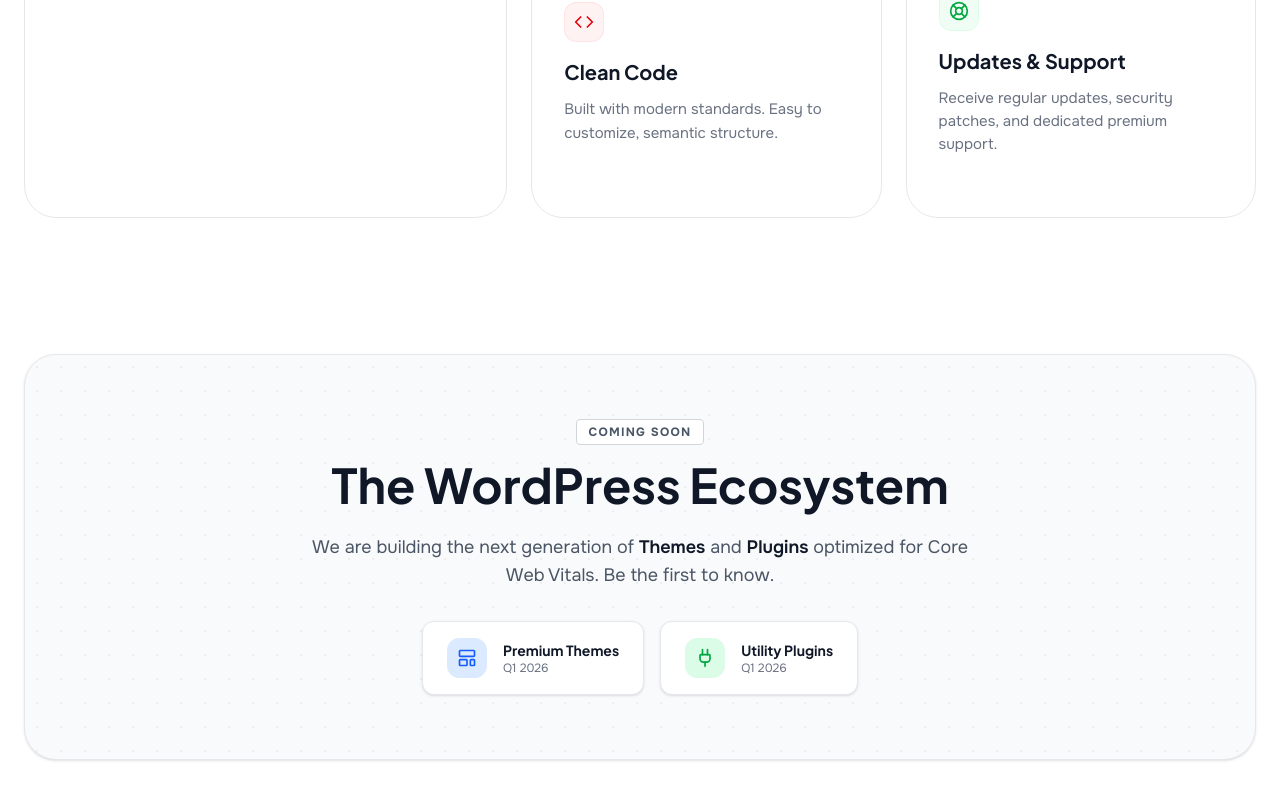
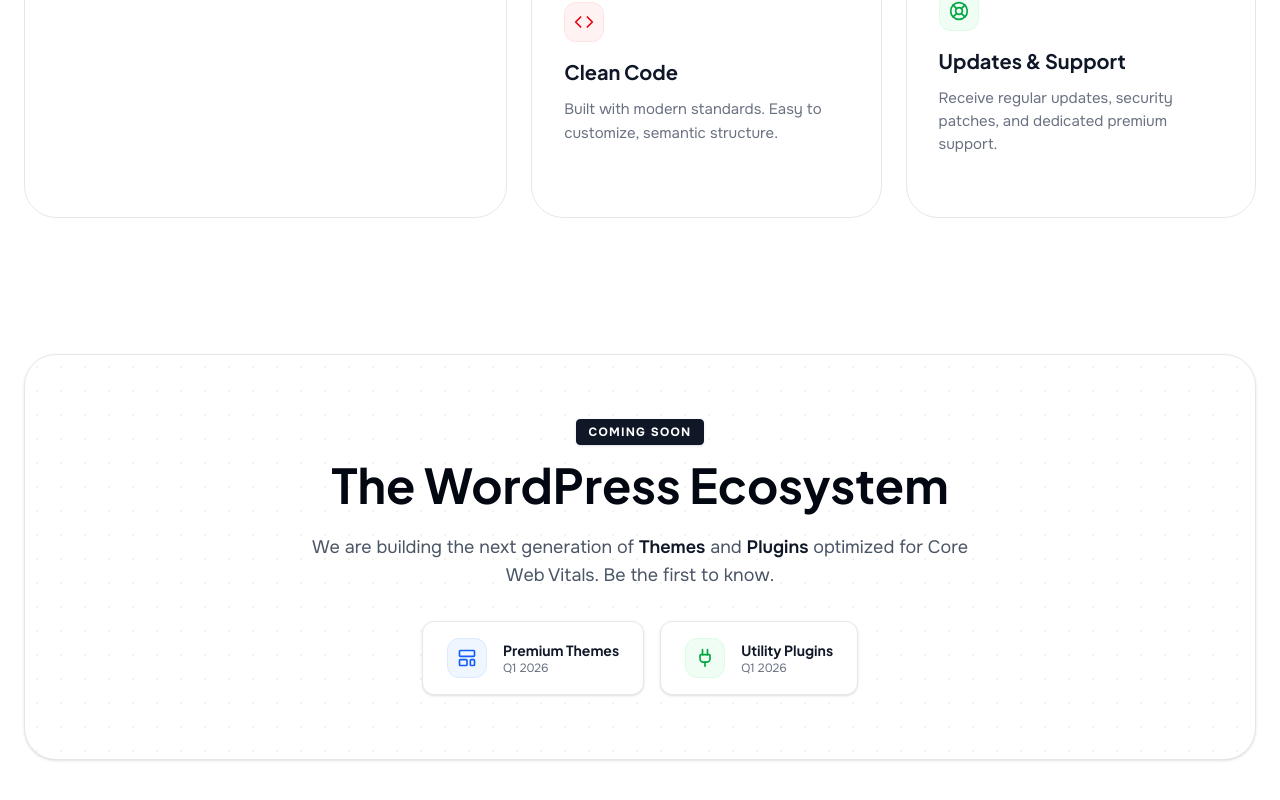
Before and after one commit to imtiaz-cnits/themesjet, a Next.js app: page / in a window 1280 px wide. Shown: the part 4232-5032 px from the top of the page. Built offline with nearby package versions, Linux system fonts and the light colour scheme.

Commit message:
ecosystem fixing ongoing

```diff
--- a/components/sections/WordPressEcosystem.tsx
+++ b/components/sections/WordPressEcosystem.tsx
@@ -8,7 +8,7 @@
         <section className="py-10 relative z-10 transition-colors duration-300">
             <div className="max-w-7xl mx-auto px-6">
 
-                {/* Main Card */}
+                {/* Main Card Container (Unchanged) */}
                 <motion.div
                     initial={{ opacity: 0, scale: 0.95 }}
                     whileInView={{ opacity: 1, scale: 1 }}
@@ -16,12 +16,12 @@
                     className="
                         relative rounded-[32px] overflow-hidden
                         border border-gray-200 dark:border-white/10
-                        bg-gray-50 dark:bg-gradient-to-r dark:from-gray-900 dark:to-[#0A0028]
+                        !bg-card dark:bg-[#0A0028]
                         p-10 md:p-16 text-center isolate shadow-sm dark:shadow-2xl
                         transition-colors duration-300
                     "
                 >
-                    {/* FIXED: Re-added the Dotted Pattern Overlay */}
+                    {/* Pattern Overlay */}
                     <div
                         className="absolute top-0 left-0 w-full h-full opacity-[0.05] dark:opacity-[0.15] pointer-events-none z-[-1]"
                         style={{
@@ -32,23 +32,35 @@
                     ></div>
 
                     <div className="relative z-10 flex flex-col items-center">
-                        {/* ... Rest of your content (Badge, Text, Cards) ... */}
-                        <span className="inline-block py-1 px-3 rounded border border-gray-300 dark:border-gray-600 bg-white dark:bg-gray-800/50 text-gray-600 dark:text-gray-300 text-xs font-bold tracking-widest uppercase mb-4 backdrop-blur-sm">
+                        {/* Badge: Light gray border/text in Light Mode */}
+                        <span className="
+                            inline-block py-1 px-3 rounded
+                            border
+                            bg-gray-900 border-gray-900 text-white
+                            dark:bg-gray-800/50 dark:border-gray-600 dark:text-gray-300
+                            text-xs font-bold tracking-widest uppercase mb-4
+                            backdrop-blur-sm shadow-sm dark:shadow-none
+                        ">
                             Coming Soon
                         </span>
 
-                        <h2 className="text-3xl md:text-5xl font-heading font-bold text-gray-900 dark:text-white mb-6">
+                        {/* Heading: Dark Gray (900) in Light Mode */}
+                        <h2 className="text-3xl md:text-5xl font-heading font-bold text-foreground mb-6 transition-colors duration-300">
                             The WordPress Ecosystem
                         </h2>
 
+                        {/* Description: Medium Gray (600) in Light Mode */}
                         <p className="text-gray-600 dark:text-gray-400 max-w-2xl mx-auto text-lg mb-8 font-body">
                             We are building the next generation of <span className="text-gray-900 dark:text-white font-semibold">Themes</span> and <span className="text-gray-900 dark:text-white font-semibold">Plugins</span> optimized for Core Web Vitals. Be the first to know.
                         </p>
 
-                        {/* Inner Cards */}
+                        {/* Inner Cards: White BG + Shadow in Light Mode to pop against Gray-50 */}
                         <div className="flex flex-col sm:flex-row justify-center gap-4">
-                            <div className="flex items-center gap-4 bg-white dark:bg-black/30 px-6 py-4 rounded-xl border border-gray-200 dark:border-white/5 hover:border-blue-200 dark:hover:border-white/10 transition-colors shadow-sm dark:shadow-none backdrop-blur-md">
-                                <div className="w-10 h-10 rounded-lg bg-blue-100 dark:bg-blue-600/20 text-blue-600 dark:text-blue-400 flex items-center justify-center border border-blue-100 dark:border-blue-600/20">
+
+                            {/* Theme Card */}
+                            <div className="flex items-center gap-4 bg-white dark:bg-black/30 px-6 py-4 rounded-xl border border-gray-200 dark:border-white/5 hover:border-blue-300 dark:hover:border-white/10 transition-colors shadow-sm dark:shadow-none backdrop-blur-md">
+                                {/* Icon Box: Lighter Blue in Light Mode */}
+                                <div className="w-10 h-10 rounded-lg bg-blue-50 dark:bg-blue-600/20 text-blue-600 dark:text-blue-400 flex items-center justify-center border border-blue-100 dark:border-blue-600/20">
                                     <LayoutTemplate size={20} />
                                 </div>
                                 <div className="text-left">
@@ -57,8 +69,10 @@
                                 </div>
                             </div>
 
-                            <div className="flex items-center gap-4 bg-white dark:bg-black/30 px-6 py-4 rounded-xl border border-gray-200 dark:border-white/5 hover:border-green-200 dark:hover:border-white/10 transition-colors shadow-sm dark:shadow-none backdrop-blur-md">
-                                <div className="w-10 h-10 rounded-lg bg-green-100 dark:bg-green-600/20 text-green-600 dark:text-green-400 flex items-center justify-center border border-green-100 dark:border-green-600/20">
+                            {/* Plugin Card */}
+                            <div className="flex items-center gap-4 bg-white dark:bg-black/30 px-6 py-4 rounded-xl border border-gray-200 dark:border-white/5 hover:border-green-300 dark:hover:border-white/10 transition-colors shadow-sm dark:shadow-none backdrop-blur-md">
+                                {/* Icon Box: Lighter Green in Light Mode */}
+                                <div className="w-10 h-10 rounded-lg bg-green-50 dark:bg-green-600/20 text-green-600 dark:text-green-400 flex items-center justify-center border border-green-100 dark:border-green-600/20">
                                     <Plug size={20} />
                                 </div>
                                 <div className="text-left">
```
